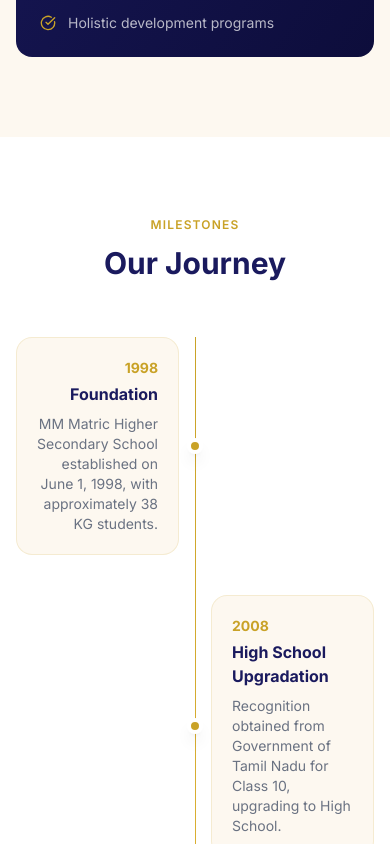
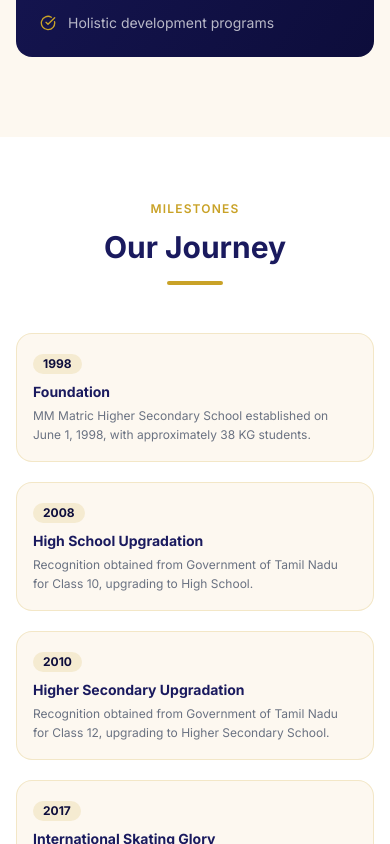
Before and after one commit to kishore2818/mm, a Next.js app: page /about in a window 390 px wide. Shown: the part 1400-2244 px from the top of the page. Built offline with nearby package versions, Linux system fonts and the light colour scheme; a web font is replaced by a local one.

Commit message:
fix: Our Journey timeline — full-width rectangle cards on mobile, reduced text & tighter width

```diff
--- a/src/app/about/AboutClient.tsx
+++ b/src/app/about/AboutClient.tsx
@@ -108,30 +108,51 @@ export default function AboutClient() {
       </section>
 
       {/* Timeline */}
-      <section ref={ref} className="py-20 bg-white">
-        <div className="max-w-4xl mx-auto px-4 sm:px-6">
-          <div className="text-center mb-14">
+      <section ref={ref} className="py-16 bg-white">
+        <div className="max-w-3xl mx-auto px-4 sm:px-6">
+          <div className="text-center mb-12">
             <p className="text-[#c9a227] text-xs font-semibold tracking-widest uppercase mb-3">Milestones</p>
             <h2 className="text-3xl sm:text-4xl font-bold text-[#1a1a5e]">Our Journey</h2>
+            <div className="w-14 h-1 bg-[#c9a227] mx-auto rounded-full mt-4" />
           </div>
+
+          {/* ── Mobile: single-column stack ── Desktop: alternating left/right ── */}
           <div className="relative">
-            <div className="absolute left-1/2 top-0 bottom-0 w-px bg-gradient-to-b from-[#c9a227] via-[#f0c040] to-transparent" />
-            <div className="space-y-10">
+            {/* Vertical line — hidden on mobile, shown on sm+ */}
+            <div className="hidden sm:block absolute left-1/2 top-0 bottom-0 w-px bg-gradient-to-b from-[#c9a227] via-[#f0c040] to-transparent" />
+
+            <div className="flex flex-col gap-5 sm:gap-8">
               {timeline.map((item, i) => (
-                <motion.div key={item.year}
-                  initial={{ opacity: 0, x: i % 2 === 0 ? -30 : 30 }}
-                  animate={isInView ? { opacity: 1, x: 0 } : {}}
-                  transition={{ delay: i * 0.12 }}
-                  className={`relative flex items-center gap-8 ${i % 2 === 0 ? "flex-row" : "flex-row-reverse"}`}>
-                  <div className={`flex-1 ${i % 2 === 0 ? "text-right" : "text-left"}`}>
-                    <div className="bg-[#fdf8f0] rounded-2xl p-5 border border-[#c9a227]/15 inline-block max-w-xs">
-                      <p className="text-[#c9a227] font-bold text-sm mb-1">{item.year}</p>
-                      <h3 className="text-[#1a1a5e] font-bold mb-2">{item.title}</h3>
-                      <p className="text-gray-500 text-sm">{item.desc}</p>
+                <motion.div
+                  key={item.year}
+                  initial={{ opacity: 0, y: 20 }}
+                  animate={isInView ? { opacity: 1, y: 0 } : {}}
+                  transition={{ delay: i * 0.1 }}
+                  className={`relative flex items-center
+                    sm:gap-8
+                    ${i % 2 === 0 ? "sm:flex-row" : "sm:flex-row-reverse"}
+                  `}
+                >
+                  {/* Card — full width on mobile, half on desktop */}
+                  <div className={`
+                    w-full
+                    sm:flex-1
+                    ${i % 2 === 0 ? "sm:text-right" : "sm:text-left"}
+                  `}>
+                    <div className="bg-[#fdf8f0] rounded-2xl p-4 sm:p-5 border border-[#c9a227]/20 w-full sm:inline-block sm:max-w-[280px]">
+                      <span className="inline-block px-2.5 py-0.5 rounded-full bg-[#c9a227]/15 text-[#0d0d3b] text-xs font-bold mb-2">
+                        {item.year}
+                      </span>
+                      <h3 className="text-[#1a1a5e] font-bold text-sm mb-1">{item.title}</h3>
+                      <p className="text-gray-500 text-xs leading-relaxed line-clamp-3">{item.desc}</p>
                     </div>
                   </div>
-                  <div className="absolute left-1/2 -translate-x-1/2 w-4 h-4 rounded-full bg-[#c9a227] border-4 border-white shadow-lg" />
-                  <div className="flex-1" />
+
+                  {/* Center dot — hidden on mobile */}
+                  <div className="hidden sm:block absolute left-1/2 -translate-x-1/2 w-3.5 h-3.5 rounded-full bg-[#c9a227] border-4 border-white shadow-md z-10 flex-shrink-0" />
+
+                  {/* Empty half on desktop */}
+                  <div className="hidden sm:block sm:flex-1" />
                 </motion.div>
               ))}
             </div>
```
